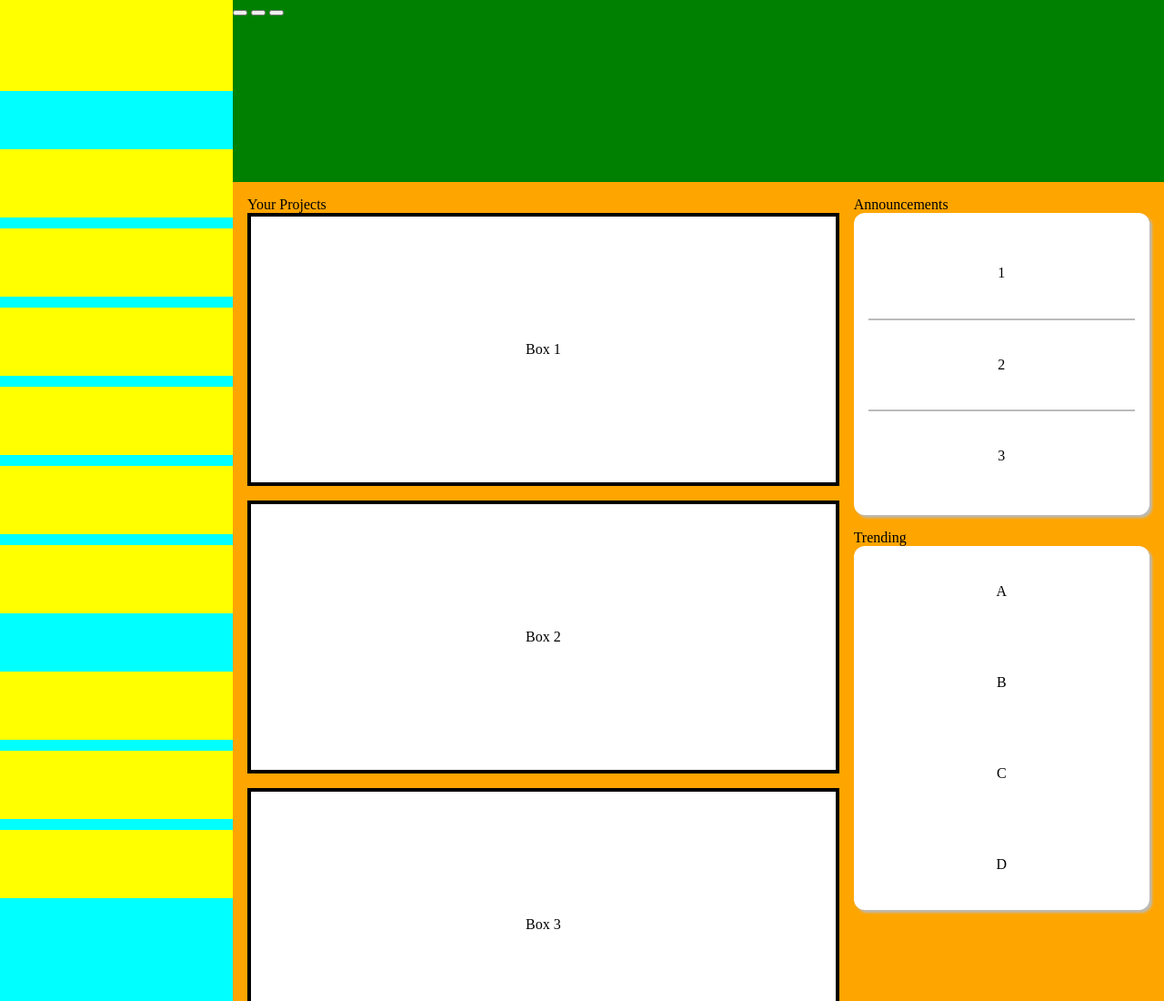
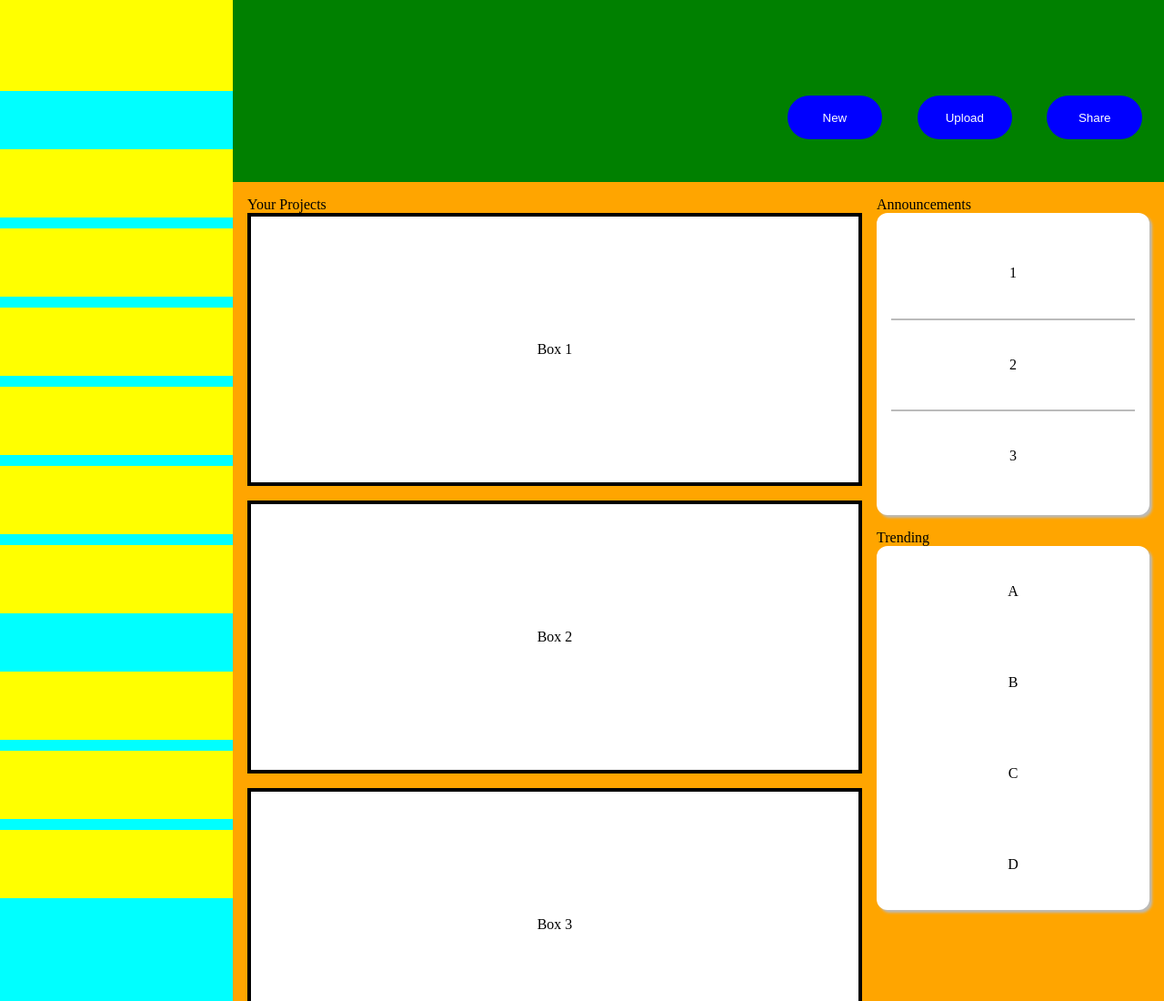
Before and after one commit to ilovepi31415/odin-dashboard, a plain HTML site: page index.html in a window 1280 px wide. Shown: the top 1100 px of the page at 91% size. Drawn offline with Linux system fonts and the light colour scheme.

Commit message:
Begin Header Layout
I started working on the layout, and also fixed
  some stuff with the width of the sidebar.
I'm hoping to finish the header soon

```diff
--- a/index.html
+++ b/index.html
@@ -23,9 +23,9 @@
                 <div class="greeting-text"></div>
             </div>
             <div class="buttons">
-                <button class="new"></button>
-                <button class="upload"></button>
-                <button class="share"></button>
+                <button class="new">New</button>
+                <button class="upload">Upload</button>
+                <button class="share">Share</button>
             </div>
         </div>
         <div class="nav">
--- a/style.css
+++ b/style.css
@@ -21,6 +21,41 @@ body {
     grid-area: h;
     background-color: green;
     min-height: 200px;
+    display: grid;
+    grid-template: 1fr 2fr / 3fr 2fr;
+    grid-template-areas:
+    "search  info"
+    "greeting buttons";
+    padding: 12px 24px;
+}
+
+.header .search {
+    grid-area: search;
+}
+
+.header .info {
+    grid-area: info;
+}
+
+.header .greeting {
+    grid-area: greeting;
+}
+
+.header .buttons {
+    grid-area: buttons;
+    align-content: center;
+    display: grid;
+    grid-template-columns: repeat(3, 1fr);
+    gap: 3vw;
+}
+
+.buttons button {
+    color: white;
+    background-color: blue;
+    padding: 8px;
+    border-radius: 24px;
+    height: 48px;
+    border: none;
 }
 
 .nav {
@@ -50,7 +85,7 @@ body {
     grid-area: c;
     background-color: orange;
     display: grid;
-    grid-template-columns: 2fr 1fr;
+    grid-template-columns: 3fr 1fr;
     grid-template-areas: "m s";
     padding: 16px;
     gap: 16px;
@@ -80,6 +115,7 @@ body {
 
 .sidebar {
     grid-area: s;
+    min-width: 300px;
 }
 
 .announcements {
```
